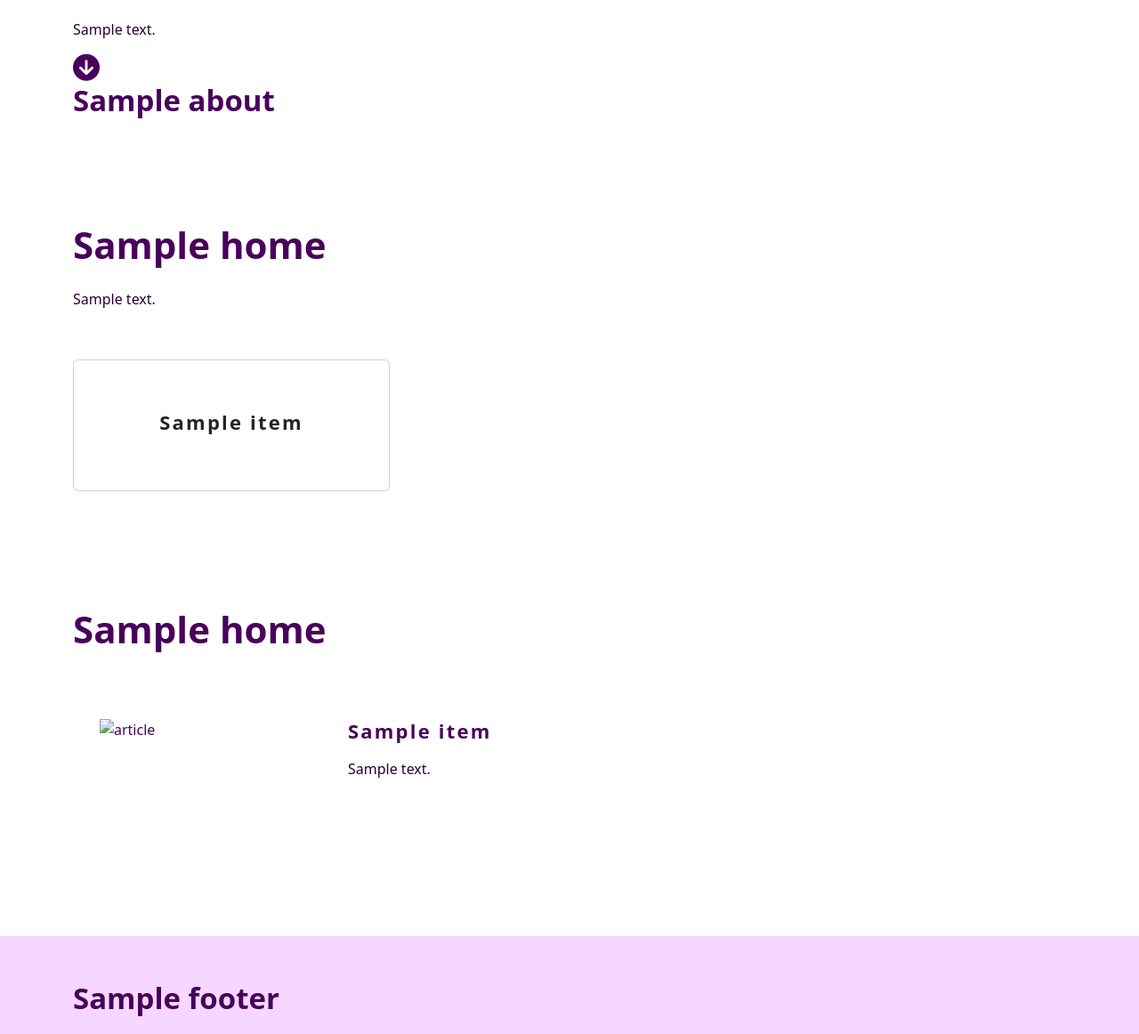
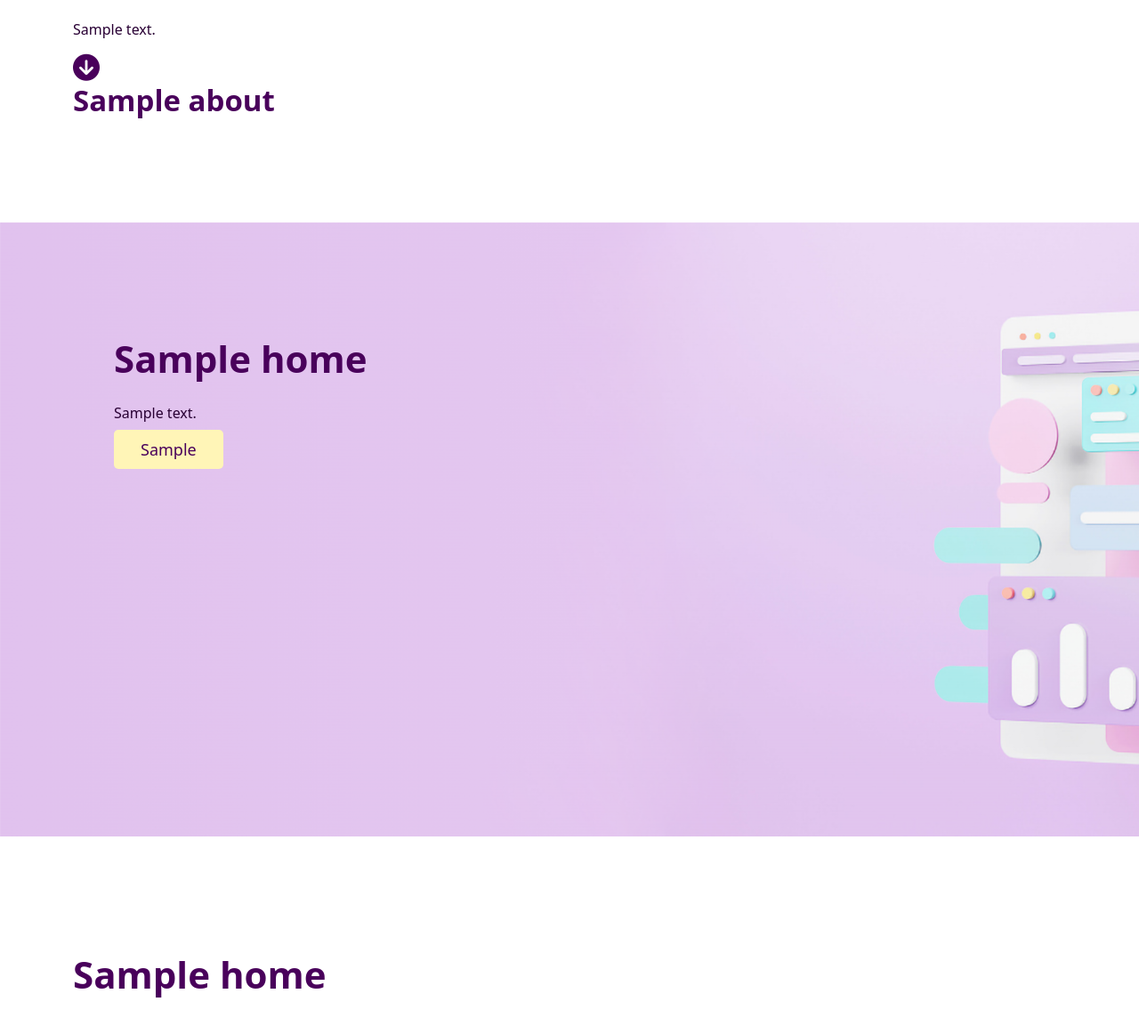
Before and after one commit to afif86/portfolio, a Flask app: template templates/index.html in a window 1280 px wide. Shown: the part 2215-3377 px from the top of the page at 89% size. Run offline with Flask 3, Linux system fonts and the light colour scheme; the template is opened without the code that fills it: most values are stand-ins (such as "Sample title", 1, 10 or a date in 2020).

Commit message:
ui/ux portfolio section

```diff
--- a/static/css/style.css
+++ b/static/css/style.css
@@ -781,6 +781,22 @@ section {
 
 /* resources
     =========================================== */
+.portfolio-cta {
+  background-image: url(/static/img/portfolioo.png);
+  width: 100%;
+  height: 690px;
+  padding: 10%;
+}
+
+
+.portfolio-btn {
+  padding: 10px 30px;
+  background-color: #fff5b7;
+  border: #fff5b7;
+  border-radius: 5px;
+  font-size: 18px;
+  font-weight: 500;
+}
 
 .resources .resources-title {
   margin-bottom: 40px;
--- a/templates/index.html
+++ b/templates/index.html
@@ -95,7 +95,7 @@ Home
       </div>
     </section>
 
-    <!-- about-table  -->
+    <!-- resource  -->
     <section class="about-table container">
       <div class="row about-details">
         <div class="col-md-12 pm-title">
@@ -112,37 +112,24 @@ Home
             <i class="fa-solid fa-circle-arrow-down"></i>
             </a>
             <h3>{{i.title | safe}}</h3>
-
-
           </div>
           {% endfor %}
+
         </div>
         {% endfor %}
 
       </div>
     </section>
 
-    <!-- resources -->
-    <section class="container">
-      <div class="row resources">
-        <div class="col-md-12 resources-title">
-          <h2 class="title-about">{{home.resource_title}}</h2>
-          <p>{{home.resurce_desc}}</p>
-        </div>
-        {%for item in home.source %}
-        <div class="col-md-4">
-          <a href="#">
-            <div class="card {{item.resource_class}}">
-              <div class="card-body">
-                <h4 class="card-title">
-                  {{item.resource_title | safe}}
-                </h4>
-              </div>
+    <!-- portfolio -->
+    <section class="portfolio-cta">
+      <div class="row">
+          <div class="col-md-12 pm-title">
+            <h2 class="title-portfolio">{{home.portfolio_title}}</h2>
+            <p>{{home.portfolio_desc}}</p>
+            <a class="portfolio-btn" href="#">{{home.portfolio_button}}</a>
+          </div>
 
-            </div>
-          </a>
-        </div>
-    {% endfor %}
       </div>
     </section>
 
```
Also changed, not shown: static/img/portfolioo.png (added).
